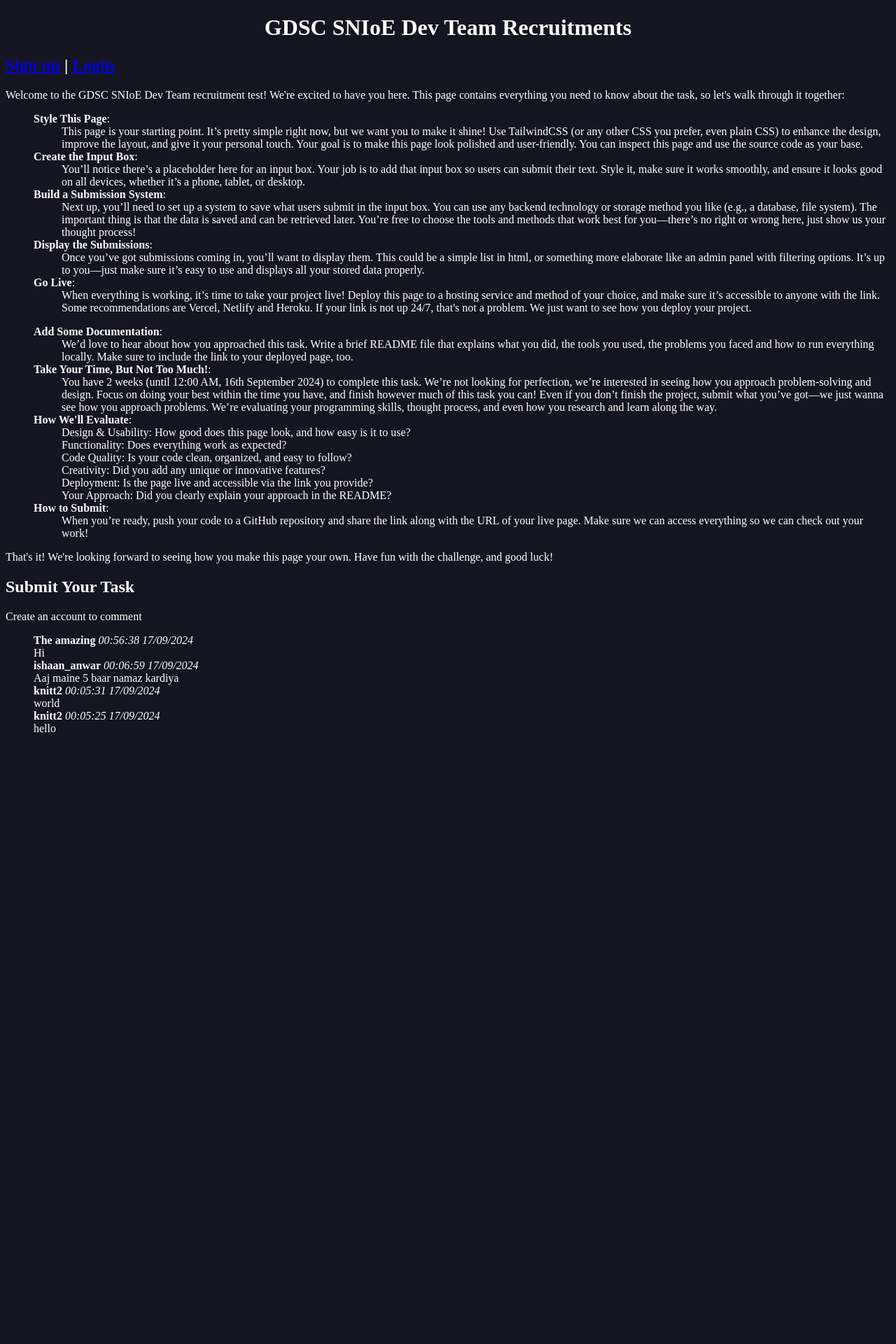
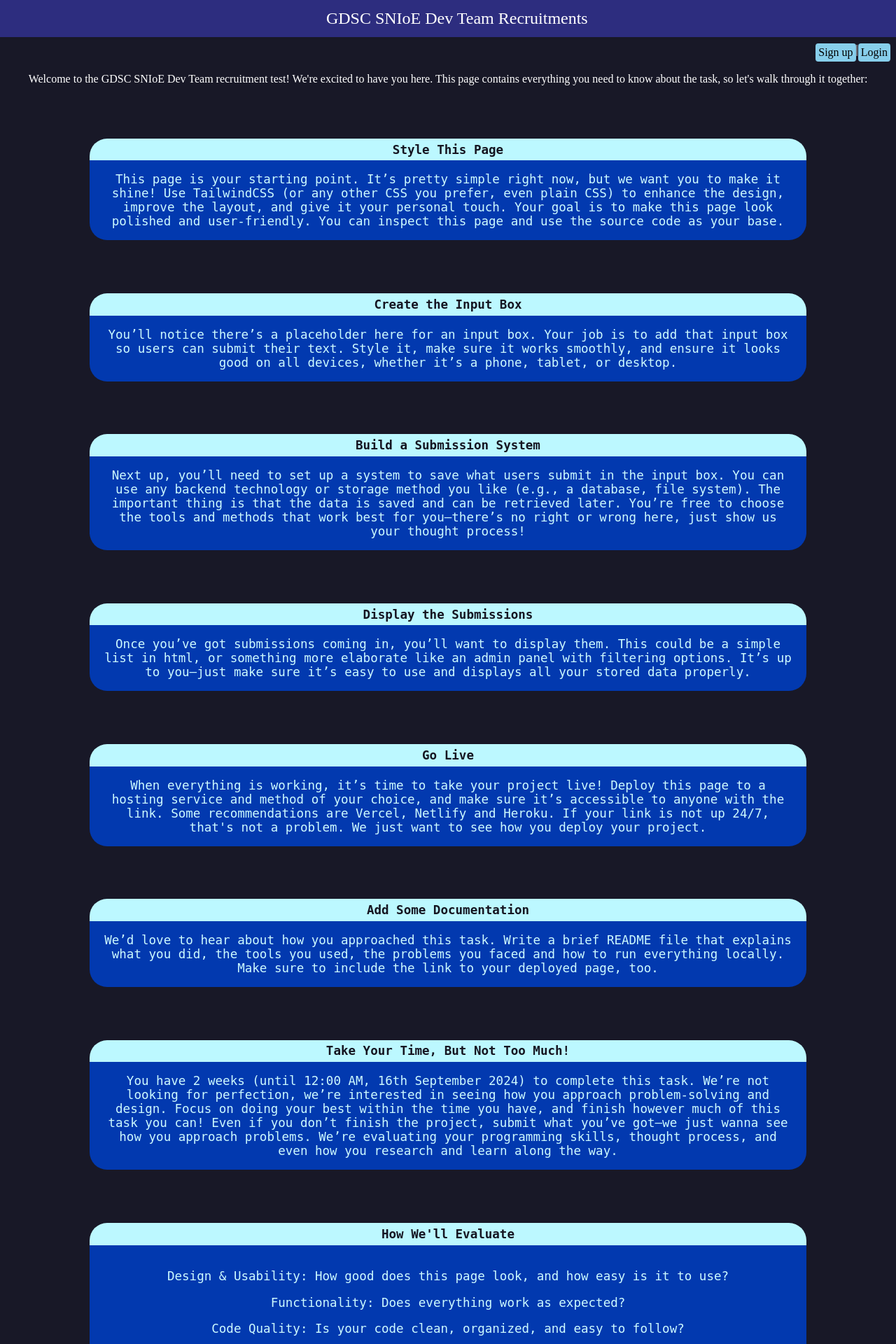
Before and after one commit to dr-diamond/gdsc-application, a Flask app: page / in a window 1280 px wide. Shown: the top 1920 px of the page at 70% size. Before the commit the page ends 1046 px from the top, so only its background shows below. Run offline with Flask 3, Linux system fonts and the light colour scheme.

Commit message:
Finish styling homepage

```diff
--- a/instance/comments.json
+++ b/instance/comments.json
@@ -1,5 +1,20 @@
 {
     "comments": [
+        {
+            "author": "john_john",
+            "body": "Hiii",
+            "timestamp": "15:33:55 18/09/2024"
+        },
+        {
+            "author": "knitt2",
+            "body": "hi",
+            "timestamp": "17:17:42 17/09/2024"
+        },
+        {
+            "author": "knitt2",
+            "body": "hi",
+            "timestamp": "17:17:36 17/09/2024"
+        },
         {
             "author": "The amazing",
             "body": "Hi",
--- a/static/assets/homepage.css
+++ b/static/assets/homepage.css
@@ -1,10 +1,87 @@
+p {
+    text-align: center;
+}
 li {
     list-style: none;
 }
 body {
-    background: #151521;
+    background: #181827;
     color: #FFFFFF;
 }
 h1 {
     text-align: center;
 }
+ol {
+    margin: 0;
+    padding-left: 0;
+    font-family: monospace;
+}
+ol > li {
+    margin: 6% 5%;
+    padding: 0;
+    box-sizing: border-box;
+    font-size: 135%;
+
+}
+
+ol > li > strong {
+    display: block;
+    box-sizing: border-box;
+    text-align: center;
+    background-color: #bcf8ff;
+    color: #151521;
+    width: calc(100% - 10%);
+    padding: 0.5%;
+    margin: 0 5%;
+    border-radius: 25px 25px 0 0;
+}
+
+ol ul {
+    margin: 0;
+    padding-left: 0;
+}
+ol ul > li {
+    text-align: center;
+    padding: 1.5%;
+    background: #0239af;
+    color: #cdfaff;
+    margin: 0 5%;
+    margin-top: 0;
+    border-radius: 0 0 25px 25px;
+}
+
+.header {
+    position: fixed;
+    margin: 0;
+    top: 0;
+    left: 0;
+    z-index: 1000;
+    width: 100%;
+    background-color: #2d2d7f;
+    font-size: 150%;
+    padding: 1%;
+    text-align: center;
+}
+
+span.buttons {
+    display: flex;
+    justify-content: flex-end;
+}
+
+span.buttons a, #submit {
+    color: black;
+    background-color: skyblue;
+    text-decoration: none;
+    padding: 4px;
+    border-radius: 4px;
+    border-style: none;
+}
+span.buttons a.link:hover, #submit:hover {
+    color: white;
+    background-color: #0239af;
+}
+
+textarea {
+    width: 40%;
+    margin-left: 40px;
+}
--- a/templates/index.html
+++ b/templates/index.html
@@ -10,12 +10,14 @@
 </head>
 <body class="bg-gray-100 text-sm">
 <div class="container mx-auto font-mono px-4 py-2 max-w-6xl">
-    <h1 class="text-2xl font-bold mb-2">GDSC SNIoE Dev Team Recruitments</h1>
+    <div class="header">
+        <span class="title">GDSC SNIoE Dev Team Recruitments</span>
+    </div><br><br><br>
     {% if username %}
-        <h2><a href="/logout">Log out</a></h2>
+        <span class="buttons"><a>{{ username }}</a> | <a class="link" href="/logout">Log out</a></span>
     {% endif %}
     {% if not username %}
-        <h2><a href="/signup">Sign up</a> | <a href="/login">Login</a></h2>
+        <span class="buttons"><a class="link" href="/signup">Sign up</a>  |  <a class="link" href="/login">Login</a></span>
     {% endif %}
     <div class="bg-white shadow-sm rounded p-4">
         <p class="mb-2">Welcome to the GDSC SNIoE Dev Team recruitment test! We're excited to have you here. This page contains everything you need to know about the task, so let's walk through it together:</p>
@@ -23,31 +25,31 @@
             <div>
                 <ol class="list-decimal pl-4 space-y-2">
                     <li>
-                        <strong>Style This Page</strong>:
+                        <strong>Style This Page</strong>
                         <ul class="list-disc pl-4 mt-1">
                             <li>This page is your starting point. It’s pretty simple right now, but we want you to make it shine! Use TailwindCSS (or any other CSS you prefer, even plain CSS) to enhance the design, improve the layout, and give it your personal touch. Your goal is to make this page look polished and user-friendly. You can inspect this page and use the source code as your base.</li>
                         </ul>
                     </li>
                     <li>
-                        <strong>Create the Input Box</strong>:
+                        <strong>Create the Input Box</strong>
                         <ul class="list-disc pl-4 mt-1">
                             <li>You’ll notice there’s a placeholder here for an input box. Your job is to add that input box so users can submit their text. Style it, make sure it works smoothly, and ensure it looks good on all devices, whether it’s a phone, tablet, or desktop.</li>
                         </ul>
                     </li>
                     <li>
-                        <strong>Build a Submission System</strong>:
+                        <strong>Build a Submission System</strong>
                         <ul class="list-disc pl-4 mt-1">
                             <li>Next up, you’ll need to set up a system to save what users submit in the input box. You can use any backend technology or storage method you like (e.g., a database, file system). The important thing is that the data is saved and can be retrieved later. You’re free to choose the tools and methods that work best for you—there’s no right or wrong here, just show us your thought process!</li>
                         </ul>
                     </li>
                     <li>
-                        <strong>Display the Submissions</strong>:
+                        <strong>Display the Submissions</strong>
                         <ul class="list-disc pl-4 mt-1">
                             <li>Once you’ve got submissions coming in, you’ll want to display them. This could be a simple list in html, or something more elaborate like an admin panel with filtering options. It’s up to you—just make sure it’s easy to use and displays all your stored data properly.</li>
                         </ul>
                     </li>
                     <li>
-                        <strong>Go Live</strong>:
+                        <strong>Go Live</strong>
                         <ul class="list-disc pl-4 mt-1">
                             <li>When everything is working, it’s time to take your project live! Deploy this page to a hosting service and method of your choice, and make sure it’s accessible to anyone with the link. Some recommendations are Vercel, Netlify and Heroku. If your link is not up 24/7, that's not a problem. We just want to see how you deploy your project.</li>
                         </ul>
@@ -57,30 +59,32 @@
             <div>
                 <ol class="list-decimal pl-4 space-y-2" start="6">
                     <li>
-                        <strong>Add Some Documentation</strong>:
+                        <strong>Add Some Documentation</strong>
                         <ul class="list-disc pl-4 mt-1">
                             <li>We’d love to hear about how you approached this task. Write a brief README file that explains what you did, the tools you used, the problems you faced and how to run everything locally. Make sure to include the link to your deployed page, too.</li>
                         </ul>
                     </li>
                     <li>
-                        <strong>Take Your Time, But Not Too Much!</strong>:
+                        <strong>Take Your Time, But Not Too Much!</strong>
                         <ul class="list-disc pl-4 mt-1">
                             <li>You have 2 weeks (until 12:00 AM, 16th September 2024) to complete this task. We’re not looking for perfection, we’re interested in seeing how you approach problem-solving and design. Focus on doing your best within the time you have, and finish however much of this task you can! Even if you don’t finish the project, submit what you’ve got—we just wanna see how you approach problems. We’re evaluating your programming skills, thought process, and even how you research and learn along the way.</li>
                         </ul>
                     </li>
                     <li>
-                        <strong>How We'll Evaluate</strong>:
+                        <strong>How We'll Evaluate</strong>
                         <ul class="list-disc pl-4 mt-1">
-                            <li>Design & Usability: How good does this page look, and how easy is it to use?</li>
-                            <li>Functionality: Does everything work as expected?</li>
-                            <li>Code Quality: Is your code clean, organized, and easy to follow?</li>
-                            <li>Creativity: Did you add any unique or innovative features?</li>
-                            <li>Deployment: Is the page live and accessible via the link you provide?</li>
-                            <li>Your Approach: Did you clearly explain your approach in the README?</li>
+                            <li>
+                            <p>Design & Usability: How good does this page look, and how easy is it to use?</p>
+                            <p>Functionality: Does everything work as expected?</p>
+                            <p>Code Quality: Is your code clean, organized, and easy to follow?</p>
+                            <p>Creativity: Did you add any unique or innovative features?</p>
+                            <p>Deployment: Is the page live and accessible via the link you provide?</p>
+                            <p>Your Approach: Did you clearly explain your approach in the README?</p>
+                            </li>
                         </ul>
                     </li>
                     <li>
-                        <strong>How to Submit</strong>:
+                        <strong>How to Submit</strong>
                         <ul class="list-disc pl-4 mt-1">
                             <li>When you’re ready, push your code to a GitHub repository and share the link along with the URL of your live page. Make sure we can access everything so we can check out your work!</li>
                         </ul>
@@ -91,13 +95,13 @@
         <p class="mt-4">That's it! We're looking forward to seeing how you make this page your own. Have fun with the challenge, and good luck!</p>
     </div>
     <div class="mt-4 bg-white shadow-sm rounded p-4">
-        <h2 class="text-xl font-bold mb-2">Submit Your Task</h2>
+        <h2 style="text-align: center;" class="text-xl font-bold mb-2">Submit Your Task</h2>
         <!-- Add your input box and submission form here -->
         <div class="border-2 border-dashed border-gray-300 p-4 text-center text-gray-500">
             {% if username %}
             <form action="/comment_submit" method="POST">
-                <textarea oninput="enable()" type="text" id="comment" name="comment"></textarea><br>
-                <input disabled id="submit" type="submit" value="Post">
+                <textarea oninput="enable()" type="text" id="comment" name="comment"></textarea>
+                <input style="font-size: 100%;" disabled id="submit" type="submit" value="Post">
             </form>
             {% else %}
             <p>Create an account to comment</p>
@@ -106,7 +110,7 @@
         <ul>
         {% for comment in comments %}
             <b>{{ comment.author }}</b>  <i>{{ comment.timestamp }}</i>
-            <li>{{ comment.body }}</li>
+            <li>{{ comment.body }}</li><hr>
         {% endfor %}
         </ul>
     </div>
```
Also changed, not shown: instance/users.db, static/assets/favicon.png (renamed from favicon.png).
